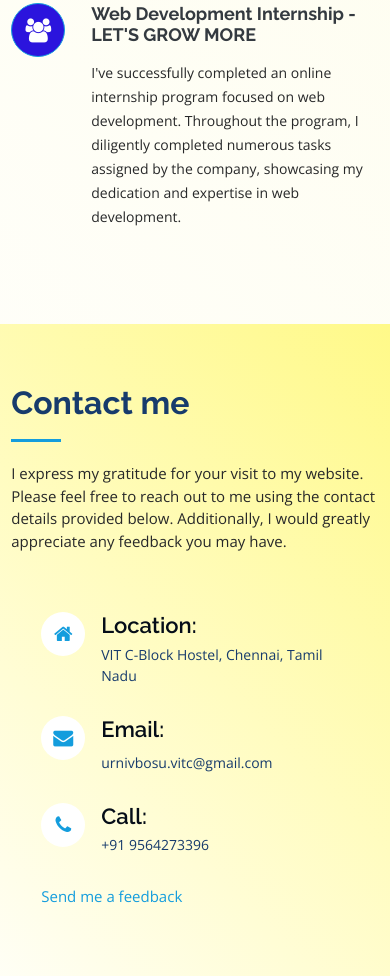
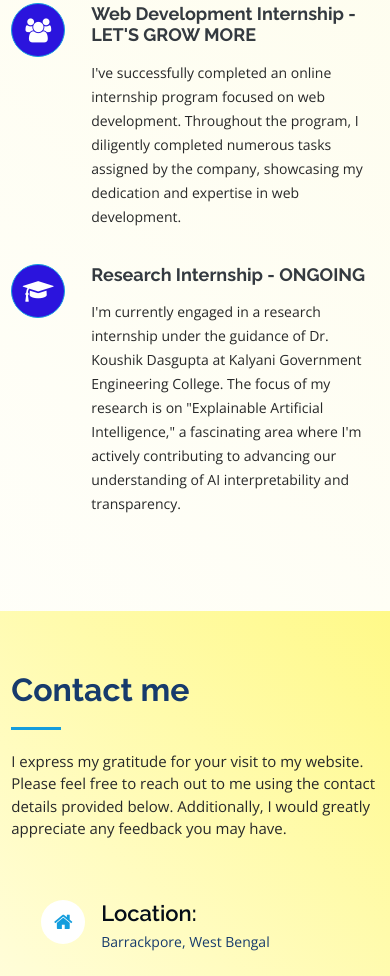
Before and after one commit to urnivbosu/My-Portfolio-Website, a plain HTML site: page index.html in a window 390 px wide. Shown: the part 10048-11024 px from the top of the page. Drawn offline with nearby package versions, Linux system fonts and the light colour scheme; a web font is replaced by a local one.

Commit message:
Update index.html

```diff
--- a/index.html
+++ b/index.html
@@ -473,6 +473,11 @@
             <h4 class="title"><a href="">Web Development Internship - LET'S GROW MORE </a></h4>
             <p class="description"> I've successfully completed an online internship program focused on web development. Throughout the program, I diligently completed numerous tasks assigned by the company, showcasing my dedication and expertise in web development. </p>
           </div>
+           <div class="col-lg-4 col-md-6 icon-box" data-aos="fade-up" data-aos-delay="200">
+            <div class="icon"><i class="fa fa-graduation-cap"></i></div>
+            <h4 class="title"><a href="">Research Internship - ONGOING</a></h4>
+            <p class="description">I'm currently engaged in a research internship under the guidance of Dr. Koushik Dasgupta at Kalyani Government Engineering College. The focus of my research is on "Explainable Artificial Intelligence," a fascinating area where I'm actively contributing to advancing our understanding of AI interpretability and transparency.</p>
+          </div>
 
         </div>
 
@@ -495,7 +500,7 @@
               <div class="address">
                 <i class="fa fa-home"></i></i>
                 <h4>Location:</h4>
-                <p>VIT C-Block Hostel, Chennai, Tamil Nadu </p>
+                <p>Barrackpore, West Bengal</p>
               </div>
 
               <div class="email">
```
